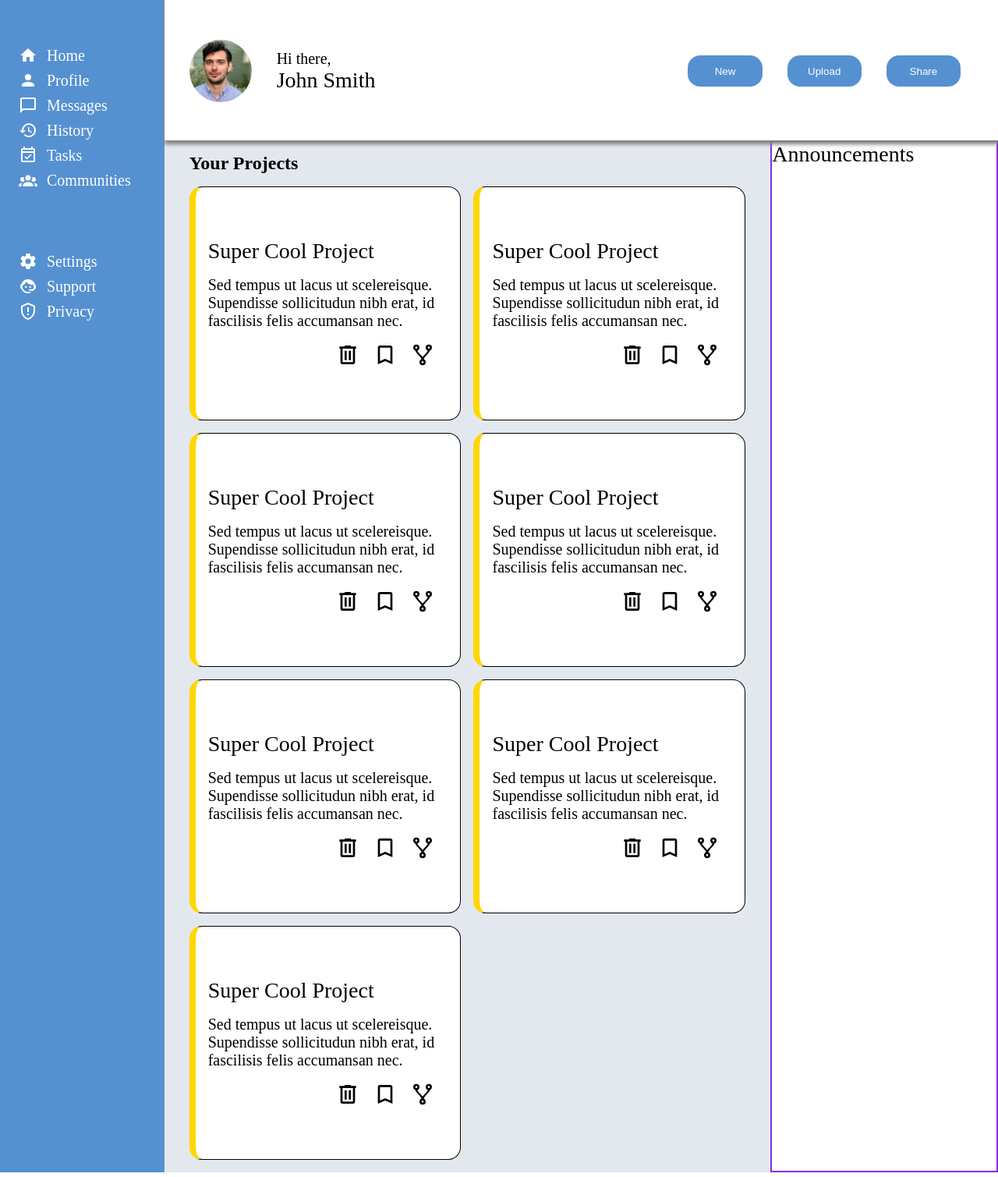
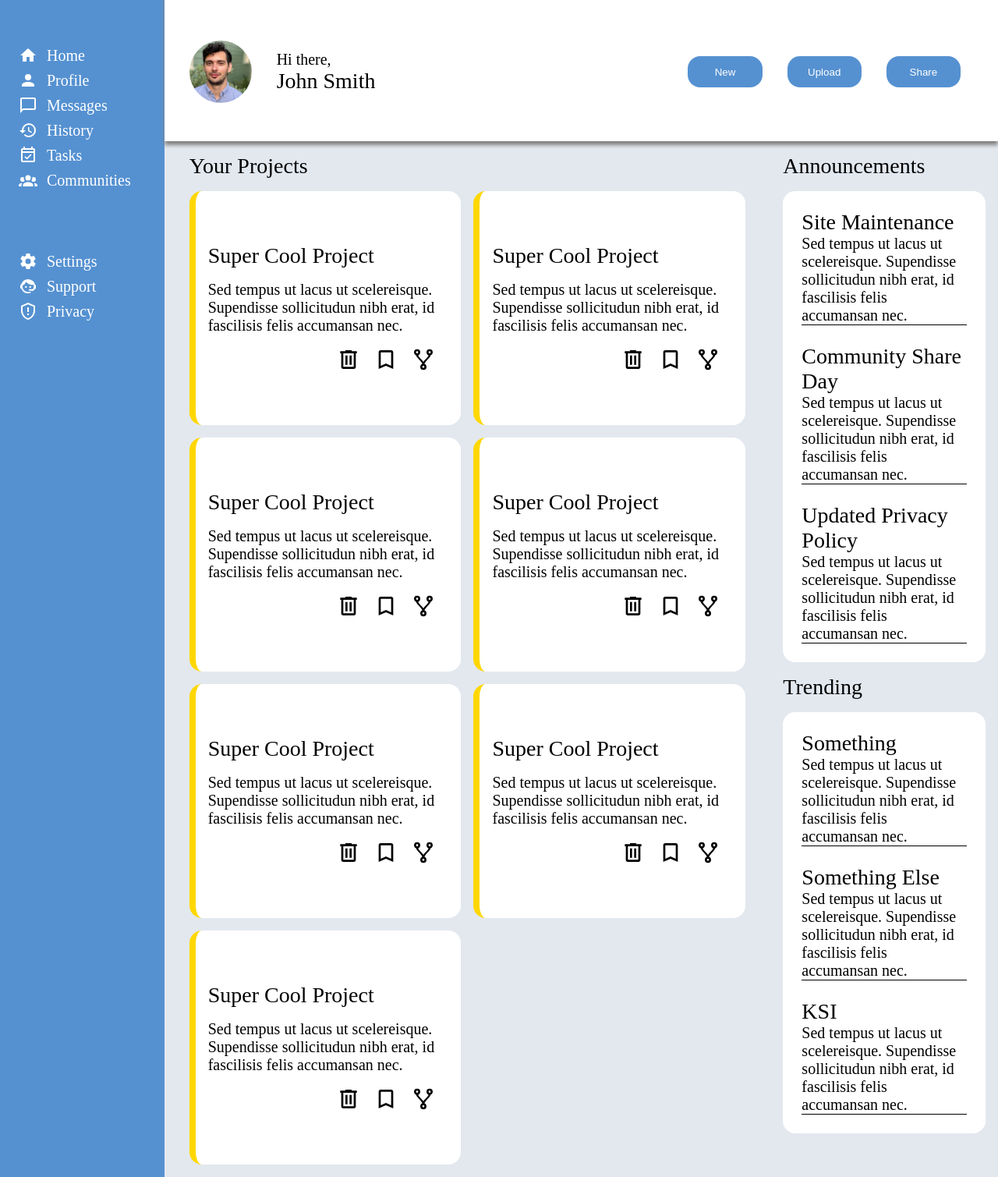
Before and after one commit to Boisset-C/grid_dashboard, a plain HTML site: page index.html in a window 1280 px wide. Shown: the part 85-1594 px from the top of the page at 78% size. Drawn offline with Linux system fonts and the light colour scheme.

Commit message:
Finished project, could still use polishing when resizing.

```diff
--- a/index.html
+++ b/index.html
@@ -139,7 +139,7 @@
 		</div>
 
 		<div class="content">
-			<h2 class="content-title">Your Projects</h1>
+			<p class="content-title fs-large">Your Projects</p>
 			<div class="card">
 				<p class="header">Super Cool Project</p>
 				<p class="card-body fs-small">
@@ -226,6 +226,61 @@
 			</div>
 		</div>
 
-		<div class="alerts"><p>Announcements</p></div>
+		<div class="alerts">
+			<p class="fs-large">Announcements</p>
+			<div class="announcements">
+				<div class="announcements-section">
+					<p class="fs-large">Site Maintenance</p>
+					<p class="fs-small">
+						Sed tempus ut lacus ut scelereisque. Supendisse
+						sollicitudun nibh erat, id fascilisis felis accumansan
+						nec.
+					</p>
+				</div>
+				<div class="announcements-section">
+					<p class="fs-large">Community Share Day</p>
+					<p class="fs-small">
+						Sed tempus ut lacus ut scelereisque. Supendisse
+						sollicitudun nibh erat, id fascilisis felis accumansan
+						nec.
+					</p>
+				</div>
+				<div class="announcements-section">
+					<p class="fs-large">Updated Privacy Policy</p>
+					<p class="fs-small">
+						Sed tempus ut lacus ut scelereisque. Supendisse
+						sollicitudun nibh erat, id fascilisis felis accumansan
+						nec.
+					</p>
+				</div>
+			</div>
+			<p class="fs-large">Trending</p>
+			<div class="announcements">
+				<div class="announcements-section">
+					<p class="fs-large">Something</p>
+					<p class="fs-small">
+						Sed tempus ut lacus ut scelereisque. Supendisse
+						sollicitudun nibh erat, id fascilisis felis accumansan
+						nec.
+					</p>
+				</div>
+				<div class="announcements-section">
+					<p class="fs-large">Something Else</p>
+					<p class="fs-small">
+						Sed tempus ut lacus ut scelereisque. Supendisse
+						sollicitudun nibh erat, id fascilisis felis accumansan
+						nec.
+					</p>
+				</div>
+				<div class="announcements-section">
+					<p class="fs-large">KSI</p>
+					<p class="fs-small">
+						Sed tempus ut lacus ut scelereisque. Supendisse
+						sollicitudun nibh erat, id fascilisis felis accumansan
+						nec.
+					</p>
+				</div>
+			</div>
+		</div>
 	</body>
 </html>
--- a/styles.css
+++ b/styles.css
@@ -16,7 +16,7 @@ a {
 #grid-container {
 	display: grid;
 	min-height: 100vh;
-	background-color: white;
+	background-color: rgba(227, 232, 239, 1);
 	grid-template-rows: repeat(12, 1fr);
 	grid-template-columns: repeat(12, 1fr);
 	grid-auto-rows: 150px;
@@ -76,6 +76,7 @@ a {
 	grid-column: 2 / 13;
 	grid-row: 1 / 3;
 	box-shadow: 0px 5px 5px 0px gray;
+	background-color: white;
 	z-index: 1;
 }
 
@@ -161,7 +162,6 @@ a {
 	display: grid;
 	grid-template-columns: repeat(auto-fill, minmax(300px, 1fr));
 	grid-template-rows: 0.05fr 300px 300px;
-	background-color: rgba(227, 232, 239, 1);
 	grid-auto-rows: 300px;
 	grid-column: 2 / 10;
 	grid-row: 3 / 13;
@@ -178,8 +178,6 @@ a {
 	display: flex;
 	flex-direction: column;
 	justify-content: center;
-
-	border: 1px solid black;
 	border-left: 8px solid gold;
 	background-color: white;
 	gap: 1rem;
@@ -201,9 +199,23 @@ a {
 }
 
 .alerts {
-	border: 2px solid blueviolet;
+	display: flex;
+	flex-direction: column;
+	justify-content: start;
+	gap: 1rem;
 	grid-column: 10 / 13;
 	grid-row: 3 / 13;
+	margin: 1rem;
+}
+
+.announcements {
+	border-radius: 16px;
+	background-color: white;
+}
+
+.announcements-section {
+	border-bottom: 1px solid black;
+	margin: 1.5rem;
 }
 
 /* Testing purposes */
@@ -215,3 +227,7 @@ p {
 .fs-small {
 	font-size: 1.25rem;
 }
+
+.fs-large {
+	font-size: 1.75rem;
+}
```
Lines whose indentation alone changed are shown as unchanged.
